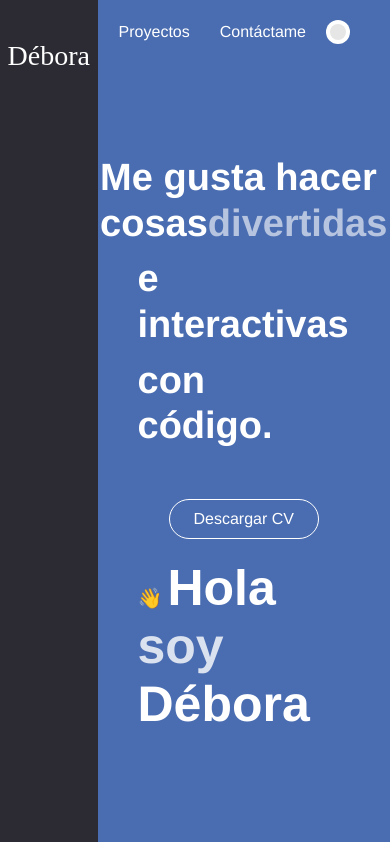
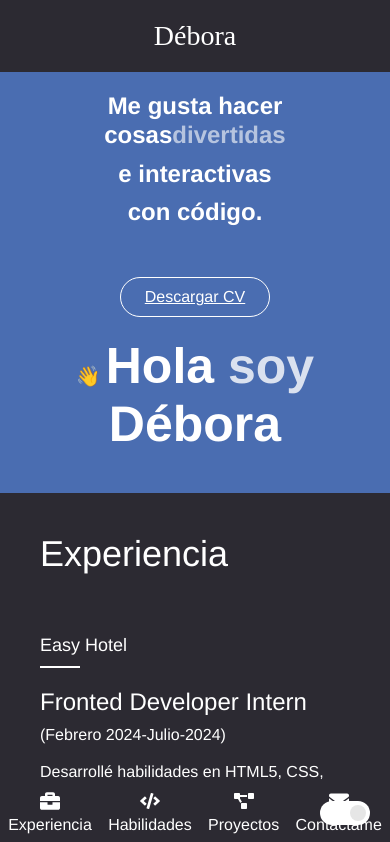
Before and after one commit to deboraabarca/my-portafolio-deb, a React (Vite) app: page / in a window 390 px wide. Shown: the top 842 px of the page. Built offline with nearby package versions, Linux system fonts and the light colour scheme.

Commit message:
refactor: :recycle: refactor structure and style for the header section

```diff
--- a/src/components/Header.jsx
+++ b/src/components/Header.jsx
@@ -1,5 +1,11 @@
 
-import '../styles/Header.css';
+import {
+  FaBriefcase,     // Para Experiencia
+  FaCode,          // Para Habilidades
+  FaProjectDiagram, // Para Proyectos
+  FaEnvelope       // Para Contáctame
+} from 'react-icons/fa';
+import "../styles/Header.css";
 
 const Header = () => {
   return (
@@ -11,38 +17,65 @@ const Header = () => {
       <div className="portfolio-right">
         <nav className="navigation">
           <ul>
-            <li><a href="#experiencia">Experiencia</a></li>
-            <li><a href="#habilidades">Habilidades</a></li>
-            <li><a href="#proyectos">Proyectos</a></li>
-            <li><a href="#contactame">Contáctame</a></li>
+            <li>
+              <a href="#experiencia" className="desktop-nav">
+                Experiencia
+              </a>
+              <a href="#experiencia" className="mobile-nav">
+                <FaBriefcase />
+                <span>Experiencia</span>
+              </a>
+            </li>
+            <li>
+              <a href="#habilidades" className="desktop-nav">
+                Habilidades
+              </a>
+              <a href="#habilidades" className="mobile-nav">
+                <FaCode />
+                <span>Habilidades</span>
+              </a>
+            </li>
+            <li>
+              <a href="#proyectos" className="desktop-nav">
+                Proyectos
+              </a>
+              <a href="#proyectos" className="mobile-nav">
+                <FaProjectDiagram />
+                <span>Proyectos</span>
+              </a>
+            </li>
+            <li>
+              <a href="#contactame" className="desktop-nav">
+                Contáctame
+              </a>
+              <a href="#contactame" className="mobile-nav">
+                <FaEnvelope />
+                <span>Contáctame</span>
+              </a>
+            </li>
           </ul>
           <div className="toggle-switch">
             <div className="toggle-circle"></div>
           </div>
         </nav>
 
-        {/* Contenido principal */}
         <div className="main-content">
           <div className="greeting">
-            <span className="wave-emoji">👋</span>Hola <span className="soy">soy</span> <span className="name">Débora</span>
+            <span className="wave-emoji">👋</span>Hola{" "}
+            <span className="soy">soy</span>{" "}
+            <span className="name">Débora</span>
           </div>
 
           <h1 className="headline">
             Me gusta hacer <span className="highlight">cosas</span>
             <span className="transparent">divertidas</span>
           </h1>
+          <h1 className="headline">e interactivas</h1>
+          <h1 className="headline">con código.</h1>
 
-          <h1 className="headline">
-            e interactivas
-          </h1>
-
-          <h1 className="headline">
-            con código.
-          </h1>
-
-          <button className="download-button">
+          <a href="/public/cv.pdf" download className="download-button">
             Descargar CV
-          </button>
+          </a>
         </div>
       </div>
     </div>
--- a/src/styles/Contact.css
+++ b/src/styles/Contact.css
@@ -151,7 +151,6 @@
       flex-direction: column;
     }
 
-    /* Para lograr el orden correcto en móvil */
     .contact-container > * {
       order: 2;
     }
--- a/src/styles/Header.css
+++ b/src/styles/Header.css
@@ -135,3 +135,90 @@
     background-color: white;
     color: #4a6db1;
   }
+/* Estilos para navegación de escritorio y móvil */
+.desktop-nav {
+  display: block;
+}
+
+.mobile-nav {
+  display: none;
+}
+
+/* Estilos responsive para el contenedor principal */
+@media screen and (max-width: 768px) {
+  .portfolio-container {
+    flex-direction: column;
+    height: auto;
+  }
+
+  .portfolio-left,
+  .portfolio-right {
+    width: 100%;
+  }
+
+  .portfolio-left {
+    height: auto;
+    padding: 20px 0;
+  }
+
+  .logo {
+    position: static;
+    text-align: center;
+    transform: none;
+  }
+
+  .desktop-nav {
+    display: none;
+  }
+
+  .mobile-nav {
+    display: flex;
+    flex-direction: column;
+    align-items: center;
+    color: white;
+    text-decoration: none;
+    font-size: 12px;
+  }
+
+  .mobile-nav svg {
+    margin-bottom: 5px;
+    font-size: 20px;
+  }
+
+  .navigation {
+    position: fixed;
+    bottom: 0;
+    left: 0;
+    width: 100%;
+    background-color: #2C2A32;
+    padding: 10px 0;
+    z-index: 1000;
+    justify-content: center;
+  }
+
+  .navigation ul {
+    display: flex;
+    justify-content: space-around;
+    width: 100%;
+    margin: 0;
+  }
+
+  .navigation ul li {
+    margin: 0;
+  }
+
+  .main-content {
+    padding: 20px;
+    text-align: center;
+  }
+
+  .headline {
+    font-size: 24px;
+  }
+
+  .toggle-switch {
+    position: absolute;
+    top: 20px;
+    right: 20px;
+  }
+}
```
Lines whose indentation alone changed are shown as unchanged.
